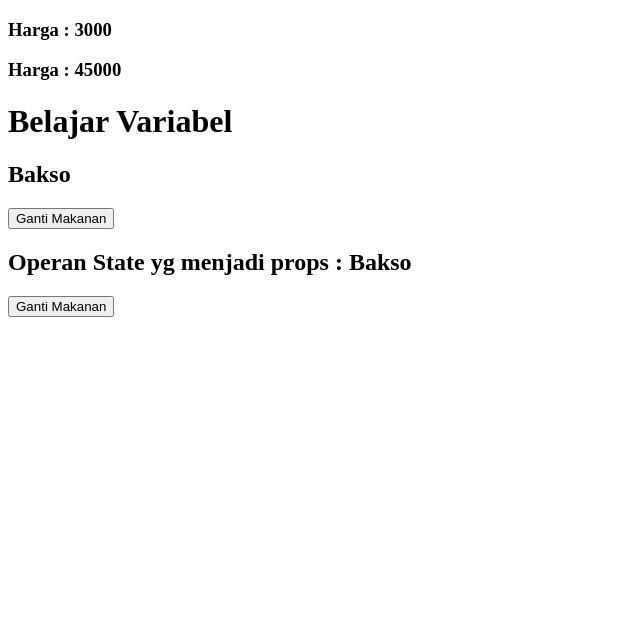
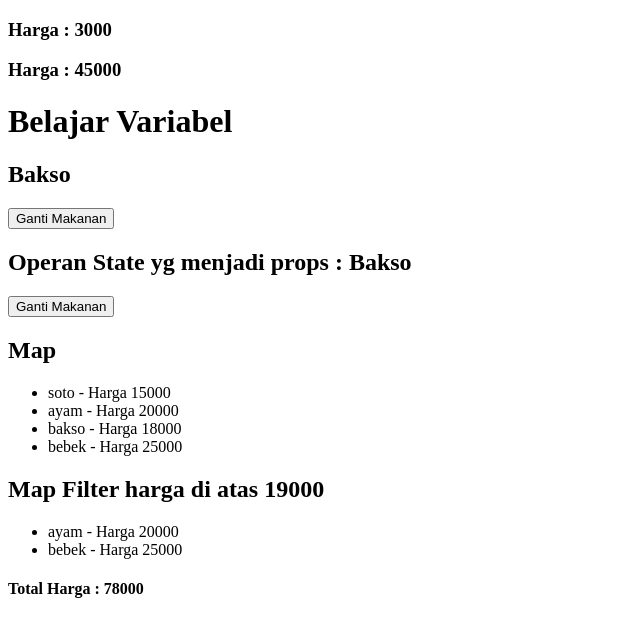
Before and after one commit to fikridzkr/Learn-Reactjs, a React (Create React App) app: page / in a window 1280 px wide. Shown: the top 636 px of the page, without its empty margins (0-640 px from the left). Built offline with nearby package versions, Linux system fonts and the light colour scheme.

Commit message:
Map,Filter, Reduce

```diff
--- /dev/null
+++ b/src/Map.js
@@ -0,0 +1,48 @@
+import React from 'react'
+
+const foods = [
+    {
+        nama: 'soto',
+        harga: 15000
+    },
+    {
+        nama: 'ayam',
+        harga: 20000
+    },
+    {
+        nama: 'bakso',
+        harga: 18000
+    },
+    {
+        nama: 'bebek',
+        harga: 25000
+    }
+]
+
+// reduce
+const pay = foods.reduce((price, makanan) => {
+    return price+makanan.harga ;
+},0)
+
+const Map = () => {
+    return (
+        <div>
+            <h2>Map</h2>
+            <ul>
+                {foods.map((makanan) => (
+                    <li>{makanan.nama} - Harga {makanan.harga}</li>
+                ))}
+            </ul>
+
+            <h2>Map Filter harga di atas 19000</h2>
+            <ul>
+                {foods.filter((makanan) => makanan.harga > 19000).map((makanan) => (
+                    <li>{makanan.nama} - Harga {makanan.harga}</li>
+                ))}
+            </ul>
+            <h4>Total Harga : {pay}</h4>
+        </div>
+    )
+}
+
+export default Map
--- a/src/index.js
+++ b/src/index.js
@@ -4,12 +4,14 @@ import ReactDOM from 'react-dom';
 // import App from './App';
 import StateProps from './StateProps'
 import Variabel from './Variabel'
+import Map from './Map';
 import reportWebVitals from './reportWebVitals';
 
 ReactDOM.render(
   <React.StrictMode>
   <Variabel/>
   <StateProps/>
+  <Map/>
   </React.StrictMode>,
   document.getElementById('root')
 );
```
Also changed, not shown: 1 other file (tests, documents, lock files or other folders).
